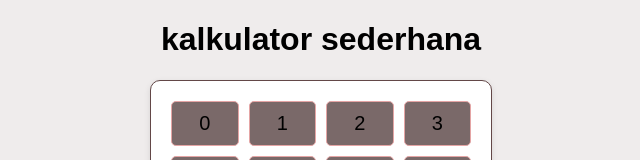
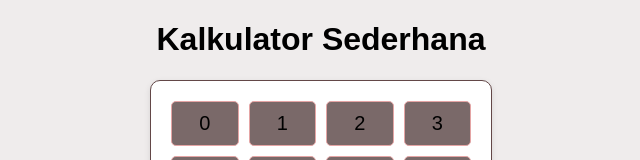
Before and after one commit to RidhoAshshiddiq/Kalkulator, a plain HTML site: page index.html in a window 1280 px wide. Shown: the top 160 px of the page, without its empty margins (319-959 px from the left). Drawn offline with Linux system fonts and the light colour scheme.

Commit message:
Update index.html

```diff
--- a/index.html
+++ b/index.html
@@ -8,7 +8,7 @@
   </head>
   <body>
     <header>
-      <h1>kalkulator sederhana</h1>
+      <h1>Kalkulator Sederhana</h1>
     </header>
     <main>
       <section id="generated"></section>
```
